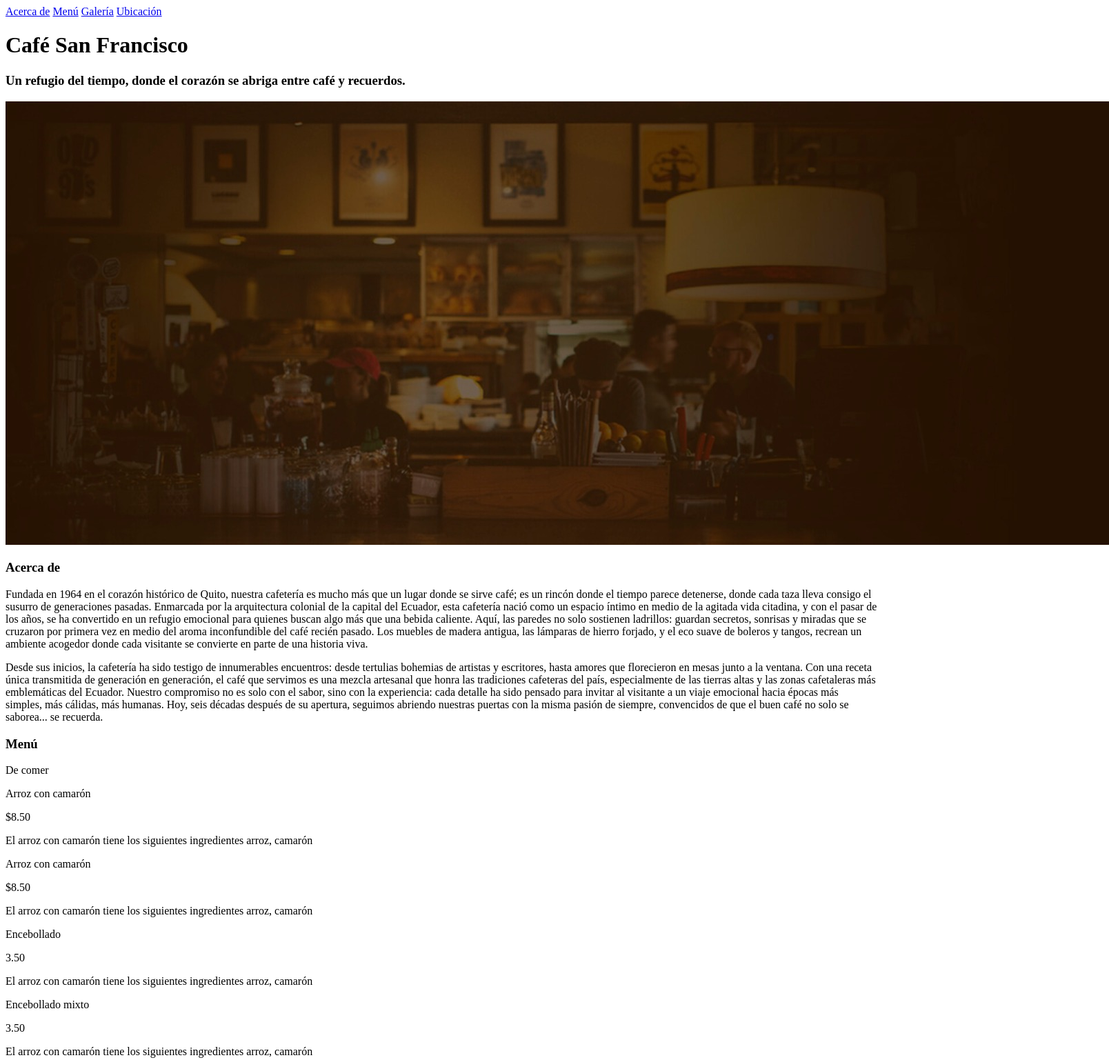
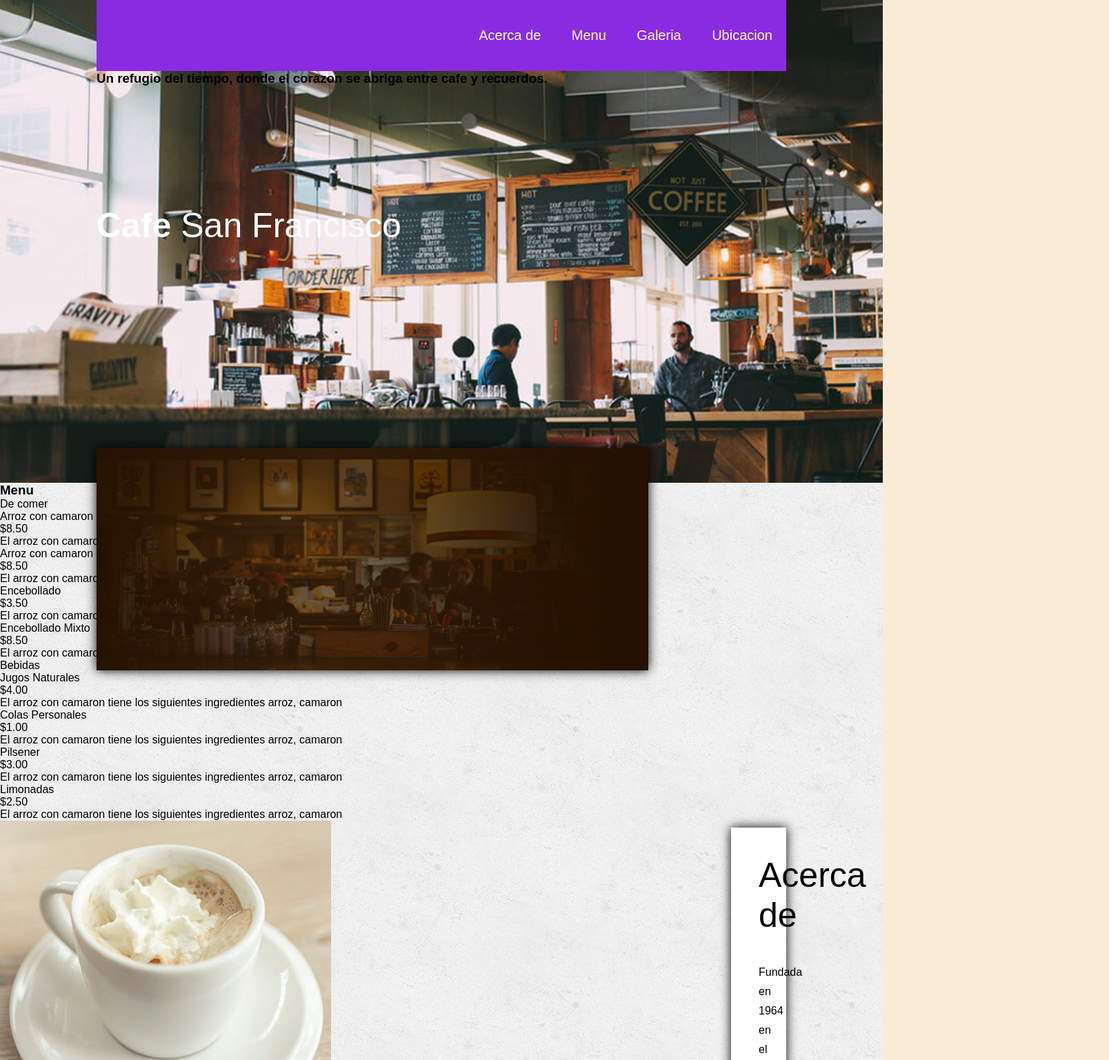
Before and after one commit to Failedbanjo/cafeteria, a plain HTML site: page index.html in a window 1280 px wide. Shown: the top 1537 px of the page at 69% size, 1608 px wide, since content can reach past the window. Drawn offline with Linux system fonts and the light colour scheme.

Commit message:
Version 3

```diff
--- /dev/null
+++ b/estilos/style.css
@@ -0,0 +1,127 @@
+/*Estilo para el body*/
+*{
+    margin: 0;
+    padding: 0;
+    -webkit-box-sizing: border-box;
+    -moz-box-sizing: border-box;
+    box-sizing: border-box;
+
+
+}
+body{
+    font-family: "Open Sans", Arial, sans-serif;
+    font-size: 16px;
+}
+
+/*le damos estilo a la clase contenedor*/
+.contenedor
+{
+    width: 90%;
+
+    max-width: 1000px;
+    margin: auto;
+    overflow: hidden;
+}
+/* ----- ----- HEADER ---- -----*/
+
+header{
+    width: 100%;
+    background: url('../imagenes/cafe\ 9.jpg') #281a0c;
+    background-size: cover;
+    background-attachment: fixed;
+    background-position: center 0;
+}
+
+header .contenedor {
+    position: relative;
+    height: 700px;
+}
+
+header .menu {
+    width: 100%;
+    text-align: right;
+}
+
+header .menu a {
+    color: #fff;
+    font-size: 20px;
+    font-weight: 300;
+    display: inline-block;
+    margin: 40px 20px;
+    text-decoration: none;
+    position: relative;
+}
+
+header .menu a:hover {
+    text-decoration: underline;
+}
+
+header .texto .nombre {
+    width: 100%;
+    color: #fff;
+    position: absolute;
+    top: 50%;
+    margin-top: -52px;
+}
+
+header .texto .nombre {
+    font-size: 50px;
+    font-weight: 600;
+}
+
+header .texto .nombre span {
+    font-weight: 300;
+}
+
+header.texto h3 {
+    font-weight: 300;
+    font-size: 25px;
+    font-style: italic;
+}
+
+/* ----- ----- MAIN ----- -----*/
+.main {
+    background: url('../imagenes/cafe\ 11.jpg');
+    background-repeat: repeat;
+}
+
+.main .acerca-de .contenedor {
+    overflow: visible;
+    position: relative;
+}
+
+.main .acerca-de .foto {
+    width: 80%;
+    position: absolute;
+    left: 0;
+    top: -50px;
+    z-index: 0;
+    box-shadow: 0px 0px 15px rgba(0, 0, 0, 35);
+}
+
+.main .acerca-de .foto img {
+    vertical-align: top;
+    width: 100%;
+}
+
+.main .acerca-de article {
+    background: #fff;
+    padding: 40px;
+    width: 50px;
+    position: relative;
+    top: 500px;
+    z-index: 1;
+    float: right;
+    box-shadow: 0px 0px 15px rgba(0, 0, 0, 35);
+}
+
+.main .acerca-de article h3 {
+    font-size: 50px;
+    font-weight: 300;
+    margin-bottom: 40px;
+}
+
+.main .acerca-de article p {
+    line-height: 28px;
+    margin-bottom: 15px;
+}
--- a/index.html
+++ b/index.html
@@ -3,35 +3,59 @@
 
 <head>
     <meta charset="UTF-8">
-    <meta name="viewport" content="width=device-width, initial-scale=1.0, user-scalable=no, maximum-scale=1.0, minimum-scale=1.0">
+    <meta name="viewport" content="widt=device-width, initial-scale=1.0, user-scalable=no, maximum-scale=1.0, minimum-scale=1.0">
 
     <title>Cafe DulceAroma</title>
+    <link rel="stylesheet" href="estilos/style.css">
+    <link href="https://fonts.googleapis.com/css2?family=Open+Sans:ital,wght@0,300..800;1,300..800&display=swap" rel="stylesheet">
+   <!--Seccion main-->
+   <style>
+        body {
+            background-color: antiquewhite;
+            font-family: Arial, Helvetica, sans-serif;
+        }
+        header {
+            width: 100%;
+            background-color: azure;
+        }
+        nav {
+            width: 70%;
+            background-color: blueviolet;
+        }
+        .derecho {
+            width: 30%;
+            background-color: blue;
+            margin-top: -50px;
+            margin-left: 800px;
+            padding: 10px 20px 30px 50px;
+        }
+    </style>
 </head>
 
 <body>
 
     <header>
-        <div >
-            <nav >
+        <div class="contenedor" >
+            <nav class="menu">
                 <a href="#" id="btn-acerca-de">Acerca de</a>
-               <a href="#" id="btn-menu">Menú</a>
-               <a href="#" id="btn-galeria">Galería</a>
-               <a href="#" id="btn-ubicacion">Ubicación</a>
+                <a href="#" id="btn-menu">Menu</a>
+                <a href="#" id="btn-galeria">Galeria</a>
+                <a href="#" id="btn-ubicacion">Ubicacion</a>
             </nav>
-            <div >
-                <h1 >Café <span>San Francisco</span></h1>
-                <h3>Un refugio del tiempo, donde el corazón se abriga entre café y recuerdos.</h3>
+            <div class="texto">
+                <h1 class="nombre">Cafe <span>San Francisco</span></h1>
+                <h3>Un refugio del tiempo, donde el corazon se abriga entre cafe y recuerdos.</h3>
             </div>
 
         </div>
     </header>
     <!--Seccion main-->
-    <section >
-        <!--Sección Acerca de-->
-        <section>
-            <div>
-               <div>
-                   <img src="imagenes/acerca-de.jpg" alt="Acerca de ">
+    <section class="main">
+        <!--Seccion Acerca de-->
+        <section class="acerca-de" id="acerca-de">
+            <div class="contenedor">
+                <div class="foto">
+                    <img src="imagenes/acerca-de.jpg" alt="Acerca de">
                 </div>
                 <article>
                     <h3>Acerca de</h3>
@@ -40,94 +64,94 @@
                         es un rincón donde el tiempo parece detenerse, donde cada taza lleva consigo el susurro de generaciones pasadas.
                         Enmarcada por la arquitectura colonial de la capital del Ecuador, esta cafetería nació como un espacio íntimo en medio
                         de la agitada vida citadina, y con el pasar de los años, se ha convertido en un refugio emocional para quienes buscan
-                     algo más que una bebida caliente. Aquí, las paredes no solo sostienen ladrillos: guardan secretos, sonrisas y miradas que
-                     se cruzaron por primera vez en medio del aroma inconfundible del café recién pasado. Los muebles de madera antigua,
-                     las lámparas de hierro forjado, y el eco suave de boleros y tangos, recrean un ambiente acogedor donde cada visitante se
-                     convierte en parte de una historia viva.
+                        algo más que una bebida caliente. Aquí, las paredes no solo sostienen ladrillos: guardan secretos, sonrisas y miradas que se
+                        cruzaron por primera vez en medio del aroma inconfundible del café recién pasado. Los muebles de madera antigua,
+                        las lámparas de hierro forjado, y el eco suave de boleros y tangos, recrean un ambiente acogedor donde cada visitante
+                        se convierte en parte de una historia viva.
                     </p>
 
                     <p>
-                     Desde sus inicios, la cafetería ha sido testigo de innumerables encuentros: desde tertulias bohemias de artistas y escritores,
-                     hasta amores que florecieron en mesas junto a la ventana. Con una receta única transmitida de generación en generación,
+                        Desde sus inicios, la cafetería ha sido testigo de innumerables encuentros: desde tertulias bohemias de artistas y escritores
+                        , hasta amores que florecieron en mesas junto a la ventana. Con una receta única transmitida de generación en generación,
                         el café que servimos es una mezcla artesanal que honra las tradiciones cafeteras del país,
                         especialmente de las tierras altas y las zonas cafetaleras más emblemáticas del Ecuador.
                         Nuestro compromiso no es solo con el sabor, sino con la experiencia: cada detalle ha sido pensado para invitar al
                         visitante a un viaje emocional hacia épocas más simples, más cálidas, más humanas.
                         Hoy, seis décadas después de su apertura, seguimos abriendo nuestras puertas con la misma pasión de siempre,
-                     convencidos de que el buen café no solo se saborea... se recuerda.
+                        convencidos de que el buen café no solo se saborea se recuerda.
 
                     </p>
                 </article>
             </div>
         </section>
-        <!--./fin aacerca de-->
-        <!--Inicio Menü-->
+        <!--./fin acerca de-->
+        <!-- Inicio del menu-->
         <section>
             <div>
-                <h3 id="platillos">Menú</h3>
+                <h3 id="platillos">Menu</h3>
                 <div>
                     <div>
                         <article>
                             <p>De comer</p>
                             <div>
-                                <p>Arroz con camarón</p>
+                                <p>Arroz con camaron</p>
                                 <p>$8.50</p>
-                                <p>El arroz con camarón tiene los siguientes ingredientes
-                                   arroz, camarón
+                                <p> El arroz con camaron tiene los siguientes ingredientes
+                                    arroz, camaron
                                 </p>
                             </div>
                             <div>
-                                <p>Arroz con camarón</p>
+                                <p>Arroz con camaron</p>
                                 <p>$8.50</p>
-                                <p>El arroz con camarón tiene los siguientes ingredientes
-                                   arroz, camarón
+                                <p>El arroz con camaron tienes los siguientes ingredientes
+                                    arroz, camaron
                                 </p>
                             </div>
                             <div>
                                 <p>Encebollado</p>
-                                <p>3.50</p>
-                                <p>El arroz con camarón tiene los siguientes ingredientes
-                                   arroz, camarón
+                                <p>$3.50</p>
+                                <p>El arroz con camaron tiene los siguientes ingredientes
+                                    arroz, camaron
                                 </p>
                             </div>
                             <div>
-                                <p>Encebollado mixto</p>
-                                <p>3.50</p>
-                                <p>El arroz con camarón tiene los siguientes ingredientes
-                                   arroz, camarón
+                                <p>Encebollado Mixto</p>
+                                <p>$8.50</p>
+                                <p>El arroz con camaron tiene los siguientes ingredientes
+                                    arroz, camaron
                                 </p>
                             </div>
                         </article>
 
-                        <!--./ Fin de la sección comer-->
+                        <!--./ Fin de la seccion comer-->
                         <article>
                             <p>Bebidas</p>
                             <div>
                                 <p>Jugos Naturales</p>
                                 <p>$4.00</p>
-                                <p>El arroz con camarón tiene los siguientes ingredientes
-                                   arroz, camarón
+                                <p>El arroz con camaron tiene los siguientes ingredientes
+                                    arroz, camaron
                                 </p>
                             </div>
                             <div>
                                 <p>Colas Personales</p>
                                 <p>$1.00</p>
-                                <p>El arroz con camarón tiene los siguientes ingredientes
-                                   arroz, camarón
+                                <p>El arroz con camaron tiene los siguientes ingredientes
+                                    arroz, camaron
                                 </p>
                             </div>
                             <div>
                                 <p>Pilsener</p>
                                 <p>$3.00</p>
-                                <p>El arroz con camarón tiene los siguientes ingredientes
-                                    arroz, camarón
+                                <p>El arroz con camaron tiene los siguientes ingredientes
+                                    arroz, camaron
                                 </p>
                             </div>
                             <div>
                                 <p>Limonadas</p>
                                 <p>$2.50</p>
-                                <p>El arroz con camarón tiene los siguientes ingredientes
-                                    arroz, camarón
+                                <p>El arroz con camaron tiene los siguientes ingredientes
+                                    arroz, camaron
                                 </p>
                             </div>
                         </article>
@@ -135,9 +159,9 @@
                 </div>
             </div>
         </section>
-        <!--./FIn Menu-->
-        <!--Inicio Galería-->
-        <section id="galeria">
+        <!--./Fin Menu-->
+        <!--Inicio Galeria-->
+        <section>
             <div>
                 <img src="imagenes/1.jpg" alt="">
             </div>
```
Lines whose indentation alone changed are shown as unchanged.
